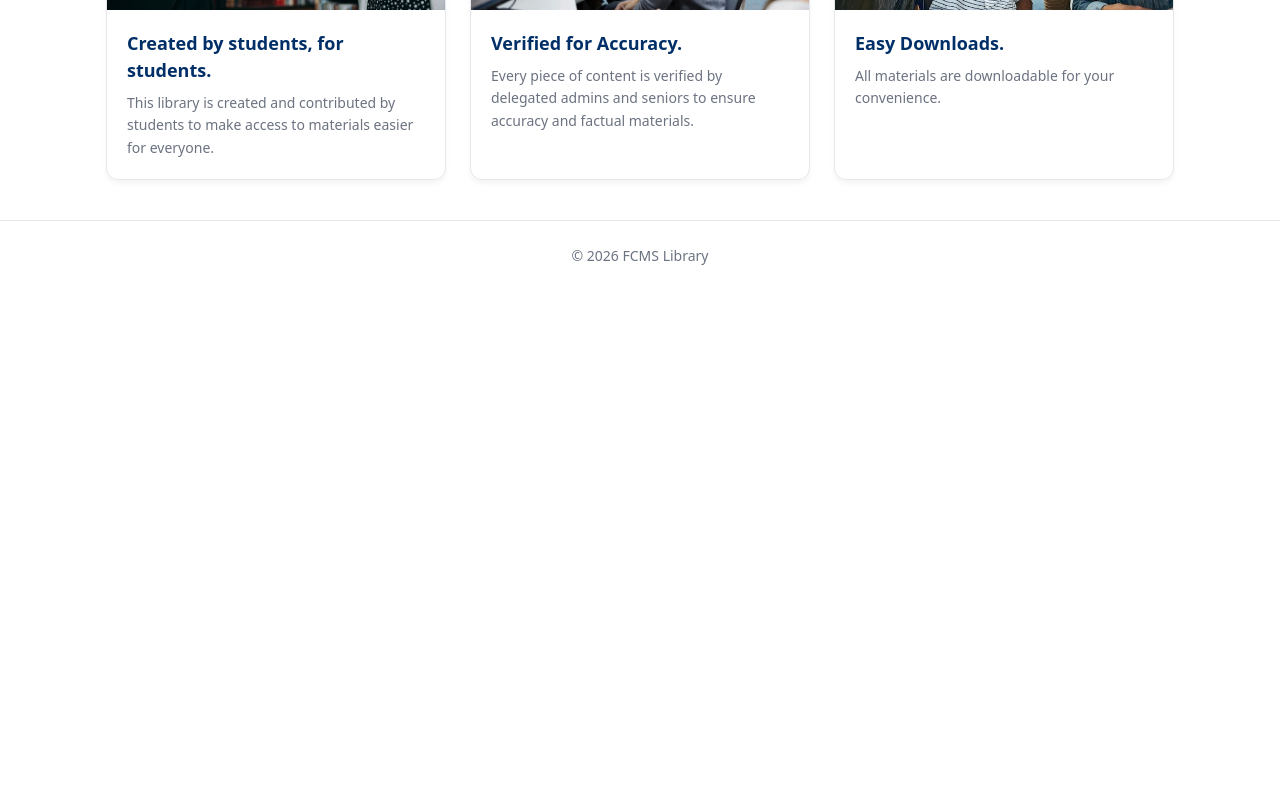
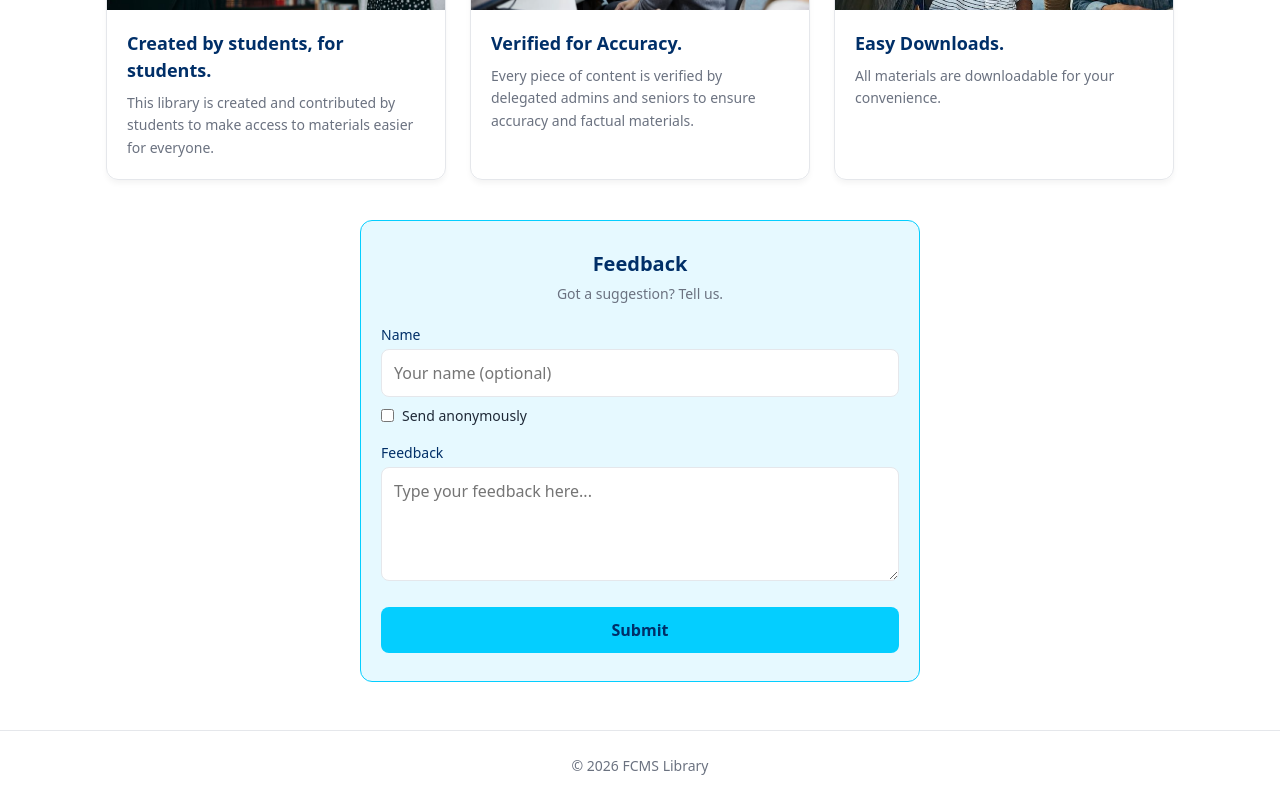
Before and after one commit to bqstudios-rgb/FCMS-E-Library, a React (Vite) app: page / in a window 1280 px wide. Shown: the part 623-1423 px from the top of the page. Before the commit the page ends 913 px from the top, so only its background shows below. Built offline with nearby package versions, Linux system fonts and the light colour scheme.

Commit message:
Phase 4a: feedback form

```diff
--- a/index.html
+++ b/index.html
@@ -5,6 +5,8 @@
     <meta name="viewport" content="width=device-width, initial-scale=1.0" />
     <title>FCMS Library</title>
     <meta name="description" content="Digital library for Communication and Media Studies students." />
+      <script src="https://challenges.cloudflare.com/turnstile/v0/api.js?render=explicit" async defer></script>
+      <script src="https://challenges.cloudflare.com/turnstile/v0/api.js?render=explicit" async defer></script>
   </head>
   <body>
     <div id="root"></div>
--- /dev/null
+++ b/src/components/Feedback.jsx
@@ -0,0 +1,75 @@
+import { useEffect, useRef, useState } from 'react';
+
+const SITE_KEY = '0x4AAAAAAFmTpXkVyoEUblnG';
+
+export default function Feedback() {
+  const box = useRef(null);
+  const wid = useRef(null);
+  const tok = useRef('');
+  const [name, setName] = useState('');
+  const [anon, setAnon] = useState(false);
+  const [text, setText] = useState('');
+  const [state, setState] = useState('idle');
+  const [error, setError] = useState('');
+
+  useEffect(() => {
+    let t;
+    const mount = () => {
+      if (window.turnstile && box.current && wid.current === null) {
+        wid.current = window.turnstile.render(box.current, {
+          sitekey: SITE_KEY,
+          callback: (v) => { tok.current = v; },
+          'expired-callback': () => { tok.current = ''; },
+        });
+      } else if (wid.current === null) {
+        t = setTimeout(mount, 300);
+      }
+    };
+    mount();
+    return () => {
+      clearTimeout(t);
+      if (window.turnstile && wid.current !== null) { window.turnstile.remove(wid.current); wid.current = null; }
+    };
+  }, []);
+
+  const submit = async (e) => {
+    e.preventDefault();
+    setError('');
+    setState('sending');
+    try {
+      const r = await fetch('/api/public/feedback', {
+        method: 'POST',
+        headers: { 'Content-Type': 'application/json' },
+        body: JSON.stringify({ name, anonymous: anon, text, turnstile: tok.current }),
+      });
+      const d = await r.json().catch(() => ({}));
+      if (!r.ok) throw new Error(d.error || 'Could not send. Please try again.');
+      setState('done');
+    } catch (err) {
+      setError(err.message);
+      setState('idle');
+      if (window.turnstile && wid.current !== null) { window.turnstile.reset(wid.current); tok.current = ''; }
+    }
+  };
+
+  return (
+    <section className="feedback" id="feedback">
+      <h3>Feedback</h3>
+      <p className="fb-sub">Got a suggestion? Tell us.</p>
+      {state === 'done' ? (
+        <div className="fb-ok">Thank you! Your feedback has been sent.</div>
+      ) : (
+        <form onSubmit={submit}>
+          <label htmlFor="fbName">Name</label>
+          <input id="fbName" type="text" maxLength={60} placeholder="Your name (optional)" value={anon ? '' : name} disabled={anon} onChange={(e) => setName(e.target.value)} />
+          <label className="anon"><input type="checkbox" checked={anon} onChange={(e) => setAnon(e.target.checked)} /> Send anonymously</label>
+          <label htmlFor="fbText">Feedback</label>
+          <textarea id="fbText" rows={4} maxLength={1000} placeholder="Type your feedback here..." value={text} onChange={(e) => setText(e.target.value)} required />
+          <div ref={box} style={{ marginBottom: 12 }} />
+          {error && <p className="fb-err">{error}</p>}
+          <button type="submit" className="btn-primary" style={{ width: '100%', padding: 12, fontSize: 16 }} disabled={state === 'sending'}>{state === 'sending' ? 'Sending...' : 'Submit'}</button>
+        </form>
+      )}
+    </section>
+  );
+}
--- a/src/pages/Home.jsx
+++ b/src/pages/Home.jsx
@@ -1,5 +1,6 @@
 import { useNavigate } from 'react-router-dom';
 import SEO from '../components/SEO';
+import Feedback from '../components/Feedback';
 
 const hide = (e) => { e.currentTarget.style.display = 'none'; };
 
@@ -31,6 +32,7 @@ export default function Home() {
             </div>
           ))}
         </div>
+        <Feedback />
       </div>
     </>
   );
--- a/src/styles/global.css
+++ b/src/styles/global.css
@@ -43,3 +43,23 @@
 .files-grid .file-row{flex-direction:column;align-items:flex-start;margin-bottom:0;padding:14px;gap:10px;height:100%}
 .files-grid .file-info{width:100%}
 .files-grid .file-info h4{white-space:normal;display:-webkit-box;-webkit-line-clamp:2;-webkit-box-orient:vertical;line-height:1.35;min-height:2.7em}
+.feedback{background:var(--bg-tint-cyan);border:1px solid var(--secondary);border-radius:12px;padding:28px 20px;margin:8px auto 48px;max-width:560px}
+.feedback h3{color:var(--primary);font-size:20px;text-align:center;font-weight:600;margin-bottom:4px}
+.fb-sub{color:var(--text-muted);font-size:14px;text-align:center;margin-bottom:20px}
+.feedback label{display:block;font-size:14px;font-weight:500;color:var(--primary);margin-bottom:4px}
+.feedback input[type=text],.feedback textarea{width:100%;padding:12px;border:1px solid var(--border);border-radius:8px;font-size:16px;margin-bottom:8px;resize:vertical}
+.feedback input:disabled{background:#F3F4F6}
+.feedback .anon{display:flex;align-items:center;gap:8px;font-weight:400;color:var(--text-main);margin-bottom:16px;cursor:pointer}
+.feedback .anon input{width:auto;margin:0}
+.fb-ok{text-align:center;color:#166534;background:var(--bg-tint-green);border-radius:8px;padding:14px;font-size:14px}
+.fb-err{color:var(--icon-pdf);font-size:14px;margin-bottom:12px}
+.feedback{background:var(--bg-tint-cyan);border:1px solid var(--secondary);border-radius:12px;padding:28px 20px;margin:8px auto 48px;max-width:560px}
+.feedback h3{color:var(--primary);font-size:20px;text-align:center;font-weight:600;margin-bottom:4px}
+.fb-sub{color:var(--text-muted);font-size:14px;text-align:center;margin-bottom:20px}
+.feedback label{display:block;font-size:14px;font-weight:500;color:var(--primary);margin-bottom:4px}
+.feedback input[type=text],.feedback textarea{width:100%;padding:12px;border:1px solid var(--border);border-radius:8px;font-size:16px;margin-bottom:8px;resize:vertical}
+.feedback input:disabled{background:#F3F4F6}
+.feedback .anon{display:flex;align-items:center;gap:8px;font-weight:400;color:var(--text-main);margin-bottom:16px;cursor:pointer}
+.feedback .anon input{width:auto;margin:0}
+.fb-ok{text-align:center;color:#166534;background:var(--bg-tint-green);border-radius:8px;padding:14px;font-size:14px}
+.fb-err{color:var(--icon-pdf);font-size:14px;margin-bottom:12px}
```
Also changed, not shown: 2 other files (tests, documents, lock files or other folders).
